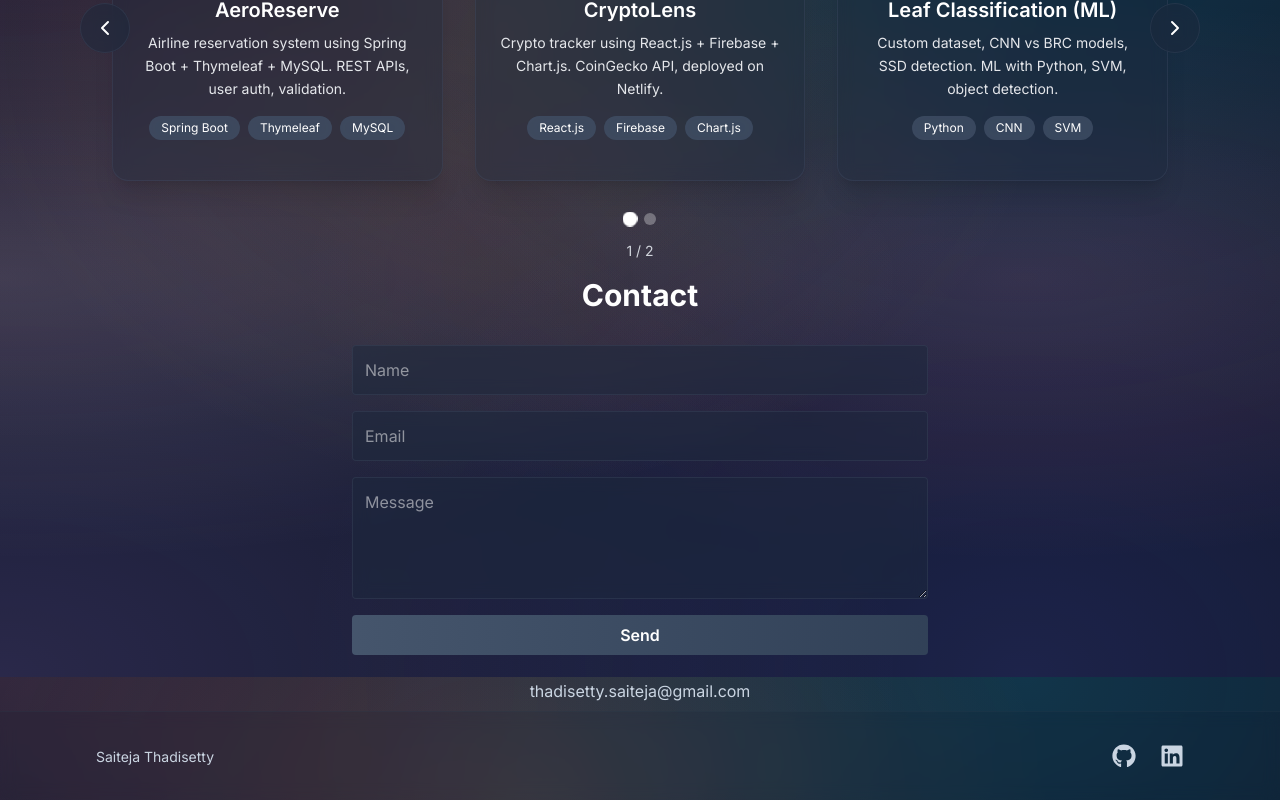
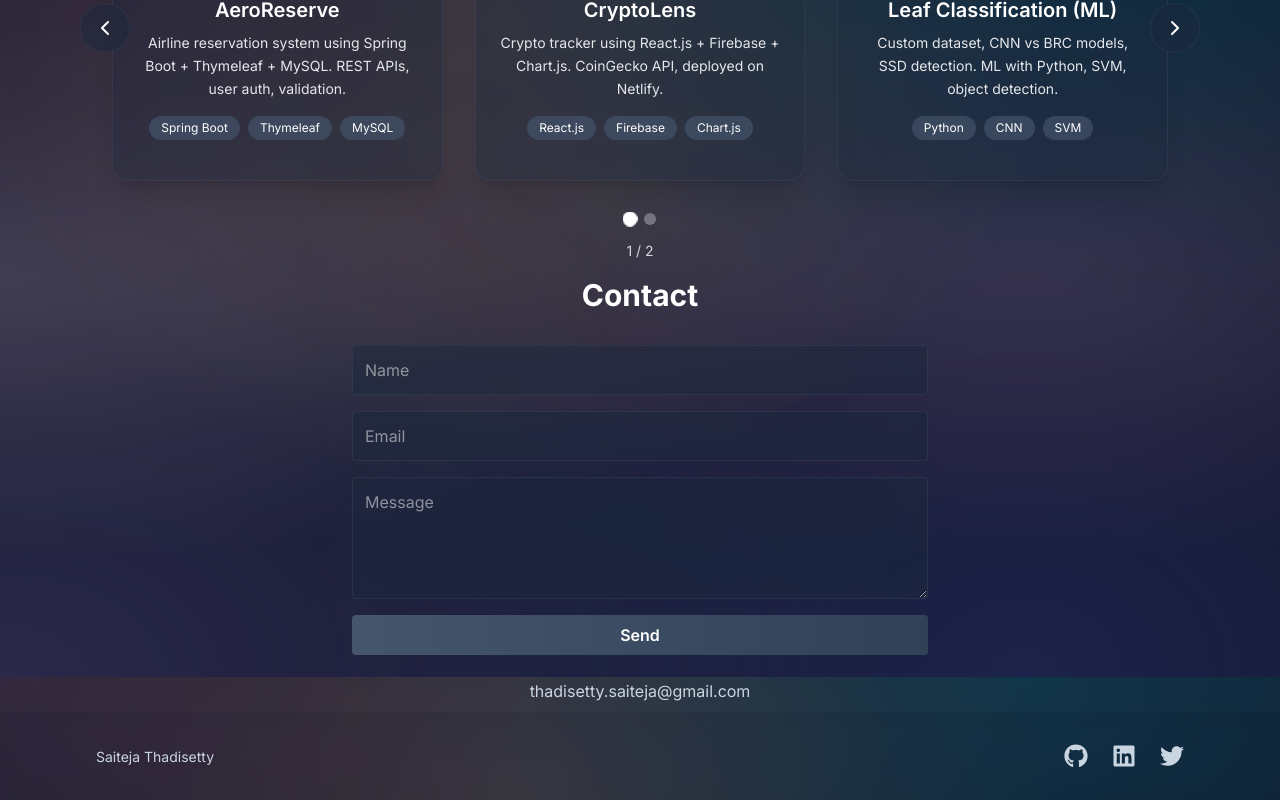
Before and after one commit to SaitejaThadisetty/SaitejaThadisettyPortfolio, a Next.js app: page / in a window 1280 px wide. Shown: the part 2523-3323 px from the top of the page. Built offline with nearby package versions, Linux system fonts and the light colour scheme.

Commit message:
twitterfooteradded

```diff
--- a/src/components/Footer.tsx
+++ b/src/components/Footer.tsx
@@ -1,7 +1,7 @@
 "use client";
 import React from 'react';
 import { motion, useAnimation } from 'framer-motion';
-import { FaGithub, FaLinkedin } from 'react-icons/fa';
+import { FaGithub, FaLinkedin, FaTwitter } from 'react-icons/fa';
 
 const Footer: React.FC = () => {
   const [show, setShow] = React.useState(false);
@@ -49,6 +49,14 @@ const Footer: React.FC = () => {
           >
             <FaLinkedin size={24} />
           </a>
+          <a
+            href="https://twitter.com/SaitejaThadisetty"
+            target="_blank"
+            rel="noopener noreferrer"
+            className="hover:scale-125 transition-transform text-slate-300 hover:text-slate-200"
+          >
+            <FaTwitter size={24} />
+          </a>
         </div>
       </div>
 
```
